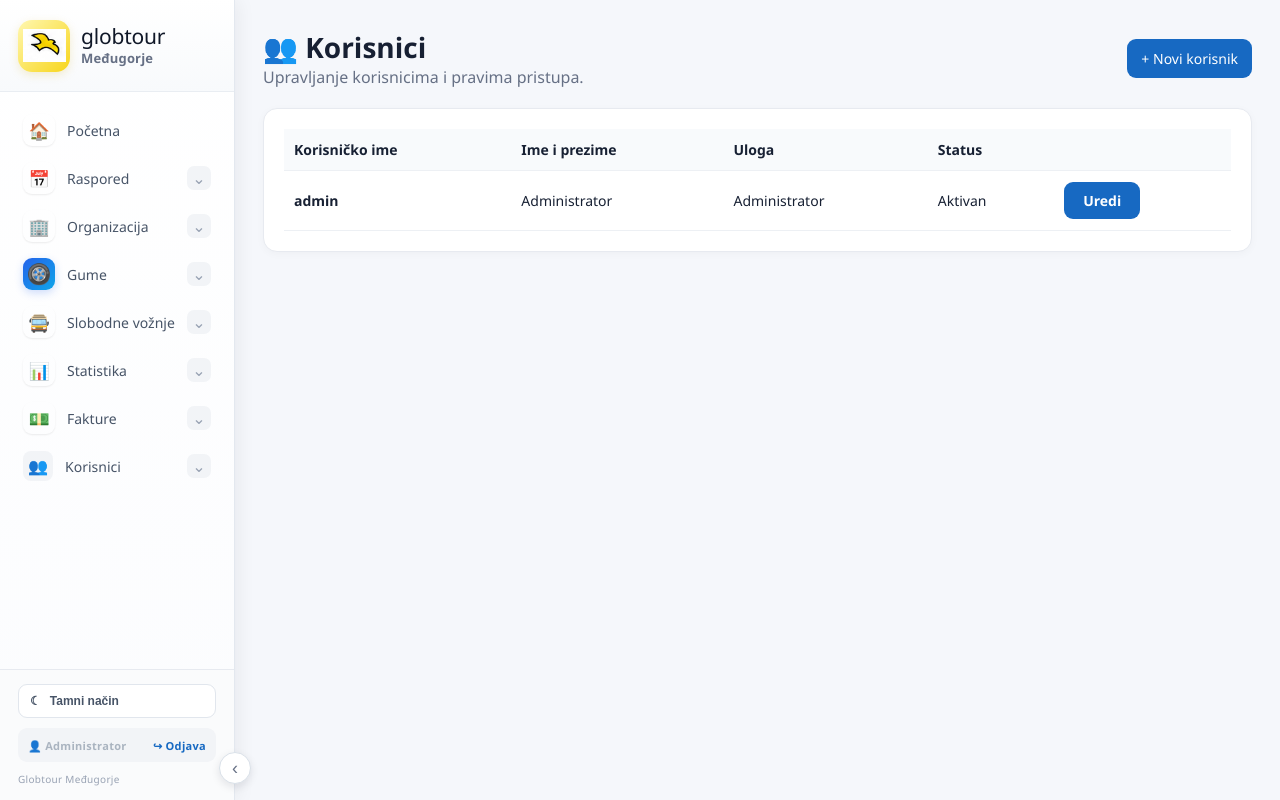
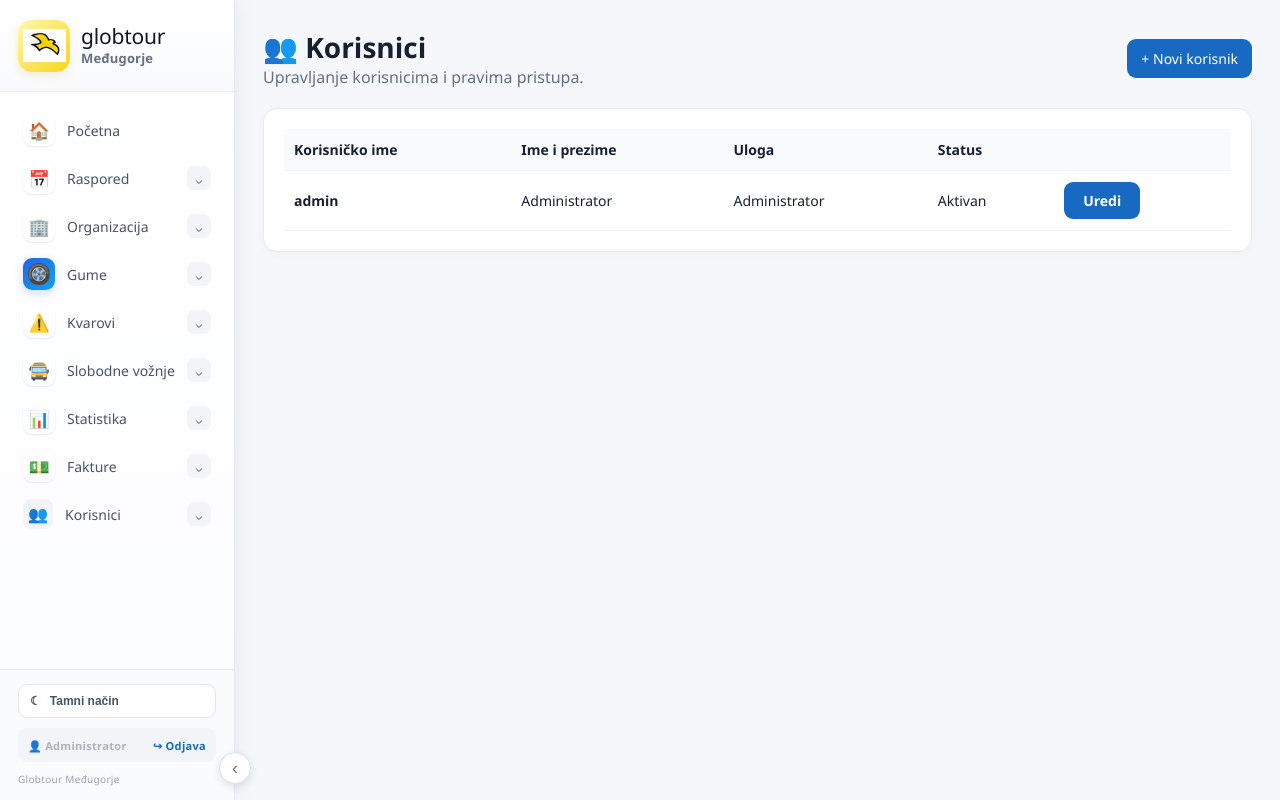
Before and after one commit to Izelenika/Globtour, a Flask app: page /korisnici in a window 1280 px wide. Run offline with Flask 3, Linux system fonts and the light colour scheme; a user stored in the database is signed in; data comes from the database, SQL or seed files in the repository.

Commit message:
Update base.html

```diff
--- a/templates/base.html
+++ b/templates/base.html
@@ -139,6 +139,16 @@ html[data-theme="dark"] a.btn.excel-export-btn{
         <a href="/gume/demontaza">🔩 Demontaža</a>
         <a href="/gume/nabava">📦 Nabava</a>
         <a href="/gume/gume">📋 Sve gume</a>
+      </div>
+    </details>
+
+
+    <details class="side-group" {% if request.path.startswith('/kvarovi') %}open{% endif %}>
+      <summary><span class="side-icon main-nav-icon">⚠️</span><span>Kvarovi</span><span class="chevron">⌄</span></summary>
+      <div class="side-sub">
+        <a href="/kvarovi">📋 Evidencija kvarova</a>
+        <a href="/kvarovi/dodaj">➕ Prijavi kvar</a>
+        <a href="/kvarovi/statistika">📊 Statistika kvarova</a>
       </div>
     </details>
 
```
